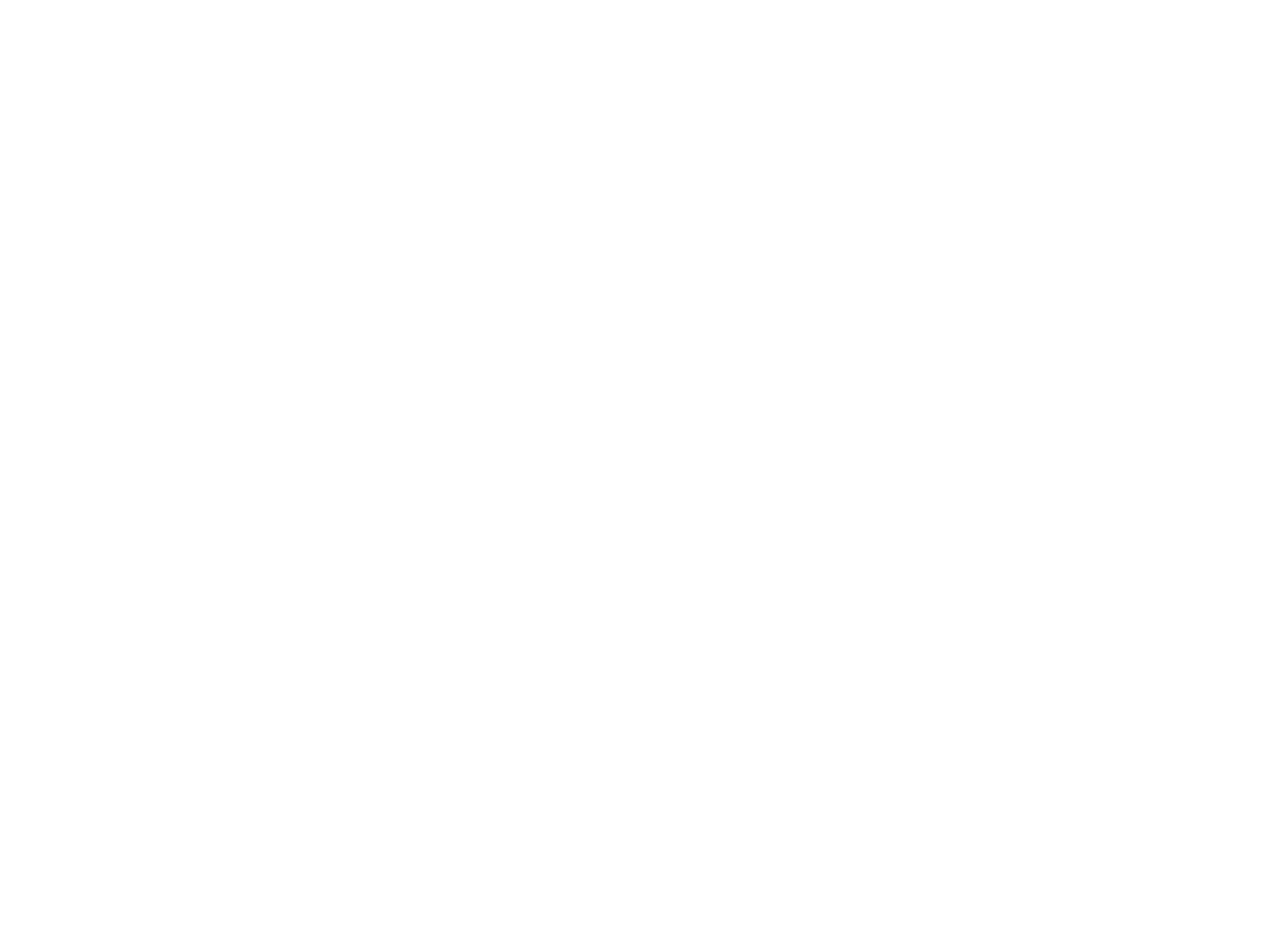
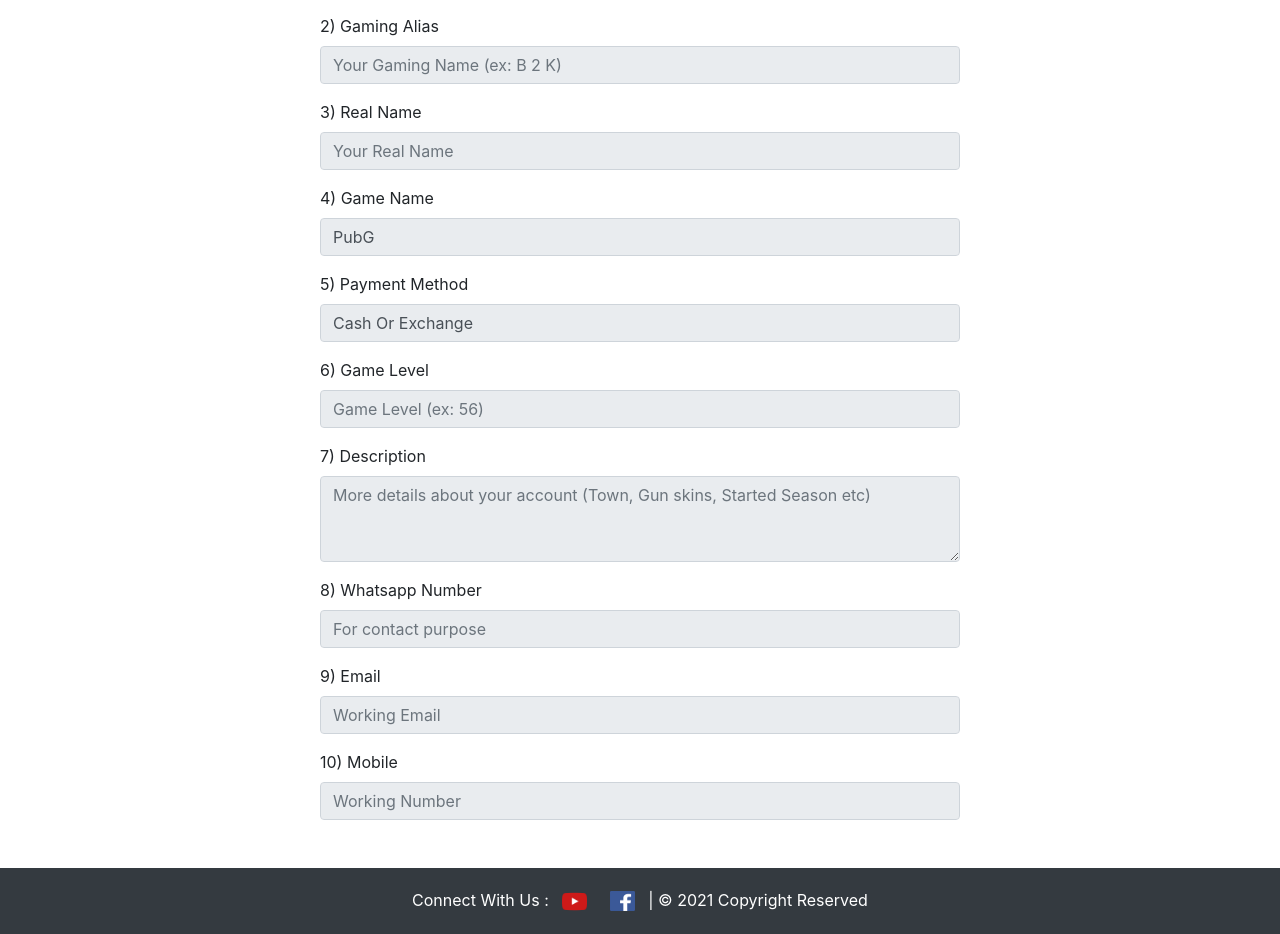
Before and after one commit to pasindu-nawodya/FreeFire-Account-Sale-Web, a React (Create React App) app: page /details/1 in a window 1280 px wide. Shown: the part 401-1335 px from the top of the page. Before the commit the page ends 800 px from the top, so only its background shows below. Built offline with nearby package versions, Linux system fonts and the light colour scheme; no server answers.

Commit message:
error fix

```diff
--- a/package.json
+++ b/package.json
@@ -9,6 +9,7 @@
     "axios": "^0.21.1",
     "react": "^17.0.2",
     "react-dom": "^17.0.2",
+    "react-inner-image-zoom": "^2.0.1",
     "react-router-dom": "^5.2.0",
     "react-scripts": "4.0.3",
     "web-vitals": "^1.1.1"
--- a/src/App.js
+++ b/src/App.js
@@ -4,6 +4,9 @@
 import Footer from "./component/footer/footer";
 import Index from "./component/index";
 import Form from "./component/form";
+import Freefire from "./component/freefire";
+import Pubg from "./component/pubg";
+import Details from "./component/details";
 
 export default function App() {
   return (
@@ -13,6 +16,9 @@
         <Switch>
           <Route path="/" exact component={Index} />
           <Route path="/form" exact component={Form} />
+          <Route path="/freefire" exact component={Freefire} />
+          <Route path="/pubg" exact component={Pubg} />
+          <Route path="/details/:id" exact component={Details} />
         </Switch>
       </Router>
       <Footer/>
--- a/src/component/Navbar/navbar.js
+++ b/src/component/Navbar/navbar.js
@@ -33,7 +33,7 @@
           <div className="collapse navbar-collapse" id="navbarSupportedContent">
             <ul className="navbar-nav mr-auto"></ul>
             <form className="form-inline my-2 my-lg-0">
-            <Link to="/membership">
+            <Link to="/freefire">
               <button type="button" className="btn btn-outline-light">
                 Free Fire
               </button>
@@ -45,7 +45,7 @@
             </span>
 
             <form className="form-inline my-2 my-lg-0">
-            <Link to="/membership">
+            <Link to="/pubg">
               <button type="button" className="btn btn-outline-light">
                 PUBG
               </button>
@@ -57,7 +57,7 @@
             </span>
 
             <form className="form-inline my-2 my-lg-0">
-            <Link to="/membership">
+            <Link to="/form">
               <button type="button" className="btn btn-outline-danger">
                 Sell Your Account
               </button>
--- /dev/null
+++ b/src/component/card/card.js
@@ -0,0 +1,29 @@
+import {Link} from 'react-router-dom';
+import './card-style.css';
+
+const Card = (props) => {
+    return(
+        <div style={{width:"80%", margin:"auto"}}>
+        <div className="card-columns">
+        { props.items && props.items.map(item =>(
+            <div className="card mt-5 mb-4" style={{width: "275px"}}>
+                <img className="card-img-top" src={item.image} alt="Card cap" />
+                <div className="card-body text-center">
+                    <h3>{"ID : "+ item.accountid}</h3>
+                    <p className="card-text">{"Payment Type : " +item.price_t}</p>
+                    <p className="card-text">{"Account Level: " + item.level}</p>
+                </div>
+                <div style={{margin:"auto",width:"fit-content", paddingLeft:"20px"}}>
+                <Link to={"/details/"+item._id}>
+                    <button className="btn btn-info" style={{paddingLeft:"50px", paddingRight: "50px", marginBottom:"20px"}}>More Details</button>
+                </Link>
+                </div>
+            </div>
+
+        ))}
+        </div>
+        </div>
+    );
+}
+
+export default Card;
--- /dev/null
+++ b/src/component/details.js
@@ -0,0 +1,71 @@
+import TitleBanner from '../component/TitleBanner/TitleBanner';
+import 'react-inner-image-zoom/lib/InnerImageZoom/styles.css';
+import InnerImageZoom from 'react-inner-image-zoom';
+import axios from 'axios';
+import React, { useState, useEffect } from 'react';
+
+const Freefire = () =>{
+
+    const [data, setData] = useState([]);
+
+    useEffect(async () => {
+        const result = await axios(
+        'https://freefire-account-sale.herokuapp.com/account/'+window.location.href.split('/').reverse()[0],
+        );
+        setData(result.data);
+    },[]);
+
+    return(
+        <div>
+            <TitleBanner  TitleName={"Account Details : Ensure Before Contact"} />
+            <div className="mt-5 w-50 ml-auto mr-auto mb-5">
+            <InnerImageZoom src={data.image} />
+                <form>
+                    <div className="mb-3">
+                        <label  className="form-label">1) Account ID</label>
+                        <input type="text" name="accountid" value={data.accountid} className="form-control" placeholder="Your account ID" readOnly/>
+                    </div>
+                    <div className="mb-3">
+                        <label className="form-label">2) Gaming Alias</label>
+                        <input type="text" name="gamingalies" value={data.gamingalies} className="form-control" placeholder="Your Gaming Name (ex: B 2 K)" readOnly/>
+                    </div>
+                    <div className="mb-3">
+                        <label className="form-label">3) Real Name</label>
+                        <input type="text" name="realname" value={data.realname} className="form-control" placeholder="Your Real Name" readOnly/>
+                    </div>
+                    <div className="mb-3">
+                        <label className="form-label">4) Game Name</label>
+                        <input type="text" name="name" value={data.gamename === 'f' ? "Free Fire" : "PubG"} className="form-control" placeholder="Your Real Name" readOnly/>
+                    </div>
+                    <div className="mb-3">
+                        <label className="form-label">5) Payment Method</label>
+                        <input type="text" name="price_t" value={data.pricet_t==='c' ? "Cash Only" : data.pricet_t === 'e' ? "Exchange Only" : "Cash Or Exchange"} className="form-control" placeholder="Your Real Name" readOnly/>
+                    </div>
+                    <div className="mb-3">
+                        <label className="form-label">6) Game Level</label>
+                        <input type="text" name="level" value={data.level} className="form-control" placeholder="Game Level (ex: 56)" readOnly/>
+                    </div>
+                    <div className="mb-3">
+                        <label className="form-label">7) Description</label>
+                        <textarea className="form-control" value={data.desc} name="desc" placeholder="More details about your account (Town, Gun skins, Started Season etc)" id="exampleFormControlTextarea1" rows="3" readOnly></textarea>
+                    </div>
+                    <div className="mb-3">
+                        <label className="form-label">8) Whatsapp Number</label>
+                        <input type="text" name="whatsapp" value={data.whatsapp} className="form-control" placeholder="For contact purpose" readOnly/>
+                    </div>
+                    <div className="mb-3">
+                        <label className="form-label">9) Email</label>
+                        <input type="text" name="email" value={data.email} className="form-control" placeholder="Working Email" readOnly/>
+                    </div>
+                    <div className="mb-3">
+                        <label className="form-label">10) Mobile</label>
+                        <input type="text" name="mobile" value={data.mobile} className="form-control" placeholder="Working Number" readOnly/>
+                    </div>
+
+                </form>
+            </div>
+            </div>
+    )
+}
+
+export default Freefire;
--- /dev/null
+++ b/src/component/freefire.js
@@ -0,0 +1,30 @@
+import TitleBanner from '../component/TitleBanner/TitleBanner';
+import Card from '../component/card/card';
+import axios from 'axios';
+import React, { useState, useEffect } from 'react';
+
+const Freefire = () =>{
+
+    const [data, setData] = useState([]);
+
+    useEffect(async () => {
+        const result = await axios(
+        'https://freefire-account-sale.herokuapp.com/account/',
+        );
+        setData(result.data);
+    },[]);
+
+    return(
+        <div >
+            <TitleBanner TitleName={"Available Free Fire accounts"}/>
+            {data.length === 0 &&
+                <div className="jumbotron w-75 ml-auto mr-auto mb-5">
+                <h1 className="display-4 text-center ">All Accounts Sold !</h1>
+              </div>
+            }
+            <Card items={data.filter(item => item.gamename === "f")}/>
+        </div>
+    )
+}
+
+export default Freefire;
--- a/src/component/index.js
+++ b/src/component/index.js
@@ -1,5 +1,6 @@
 import React from 'react';
 import Cover from "../component/Cover/cover";
+import {Link} from "react-router-dom";
 import Freefire from "../img/ff.jpg";
 import Pubg from "../img/pubg.png";
 
@@ -17,7 +18,9 @@
                             <img src={Freefire} className="card-img-top" alt="..." style={{height: "350px"}}/>
                             <div className="card-body text-center">
                                 <h5 className="card-title">Free Fire Accounts</h5>
+                                <Link to="/freefire">
                                 <div href="#" className="btn btn-outline-danger">Seek Accounts</div>
+                                </Link>
                             </div>
                         </div>
                     </div>
@@ -26,7 +29,9 @@
                             <img src={Pubg} className="card-img-top" alt="..." style={{height: "350px"}}/>
                             <div className="card-body text-center">
                                 <h5 className="card-title">PUBG Accounts</h5>
+                                <Link to="/pubg">
                                 <div href="#" className="btn btn-outline-danger">Seek Accounts</div>
+                                </Link>
                             </div>
                         </div>
                     </div>
--- /dev/null
+++ b/src/component/pubg.js
@@ -0,0 +1,30 @@
+import TitleBanner from '../component/TitleBanner/TitleBanner';
+import Card from '../component/card/card';
+import axios from 'axios';
+import React, { useState, useEffect } from 'react';
+
+const Freefire = () =>{
+
+    const [data, setData] = useState([]);
+
+    useEffect(async () => {
+        const result = await axios(
+        'https://freefire-account-sale.herokuapp.com/account/',
+        );
+        setData(result.data);
+    },[]);
+
+    return(
+        <div >
+            <TitleBanner TitleName={"Available Free Fire accounts"}/>
+            {data.length === 0 &&
+                <div className="jumbotron w-75 ml-auto mr-auto mb-5">
+                <h1 className="display-4 text-center ">All Accounts Sold !</h1>
+              </div>
+            }
+            <Card items={data.filter(item => item.gamename === "p")}/>
+        </div>
+    )
+}
+
+export default Freefire;
```
Also changed, not shown: src/component/card/card-style.css (added), 1 other file (tests, documents, lock files or other folders).
